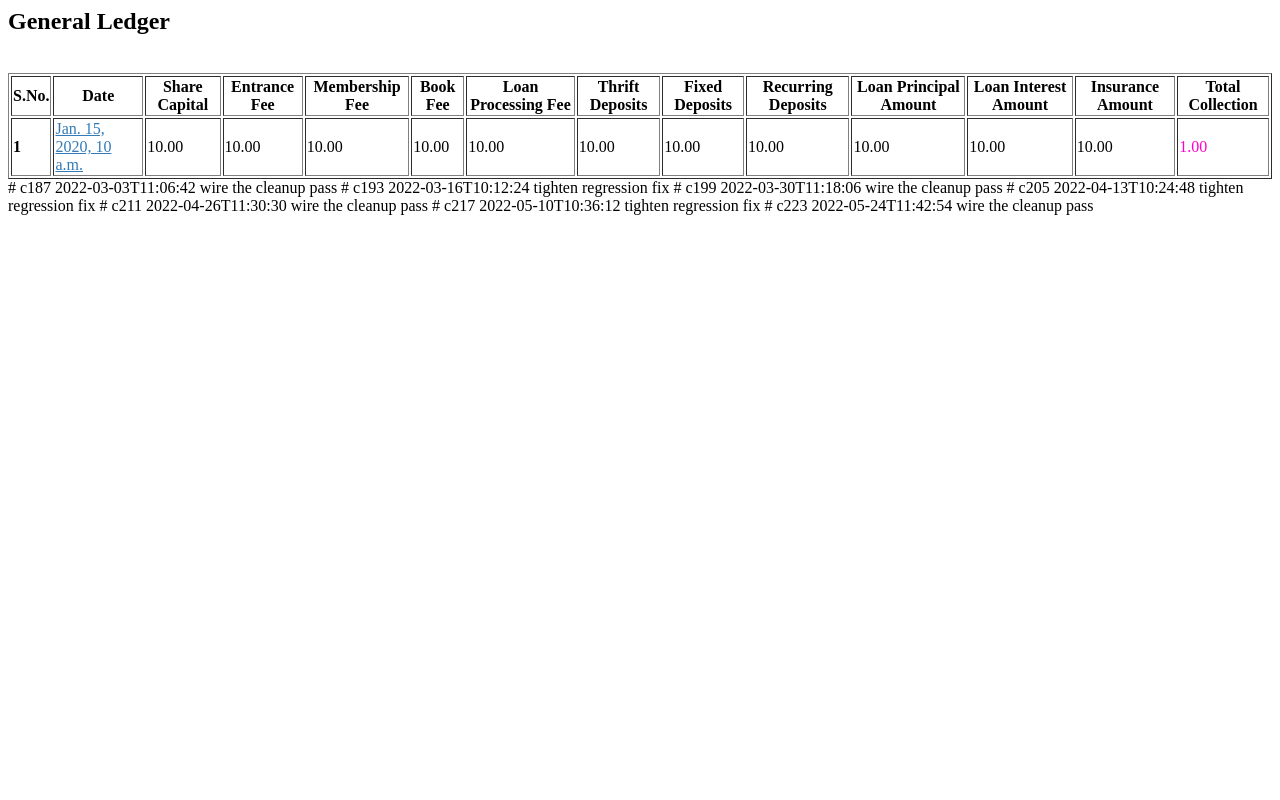
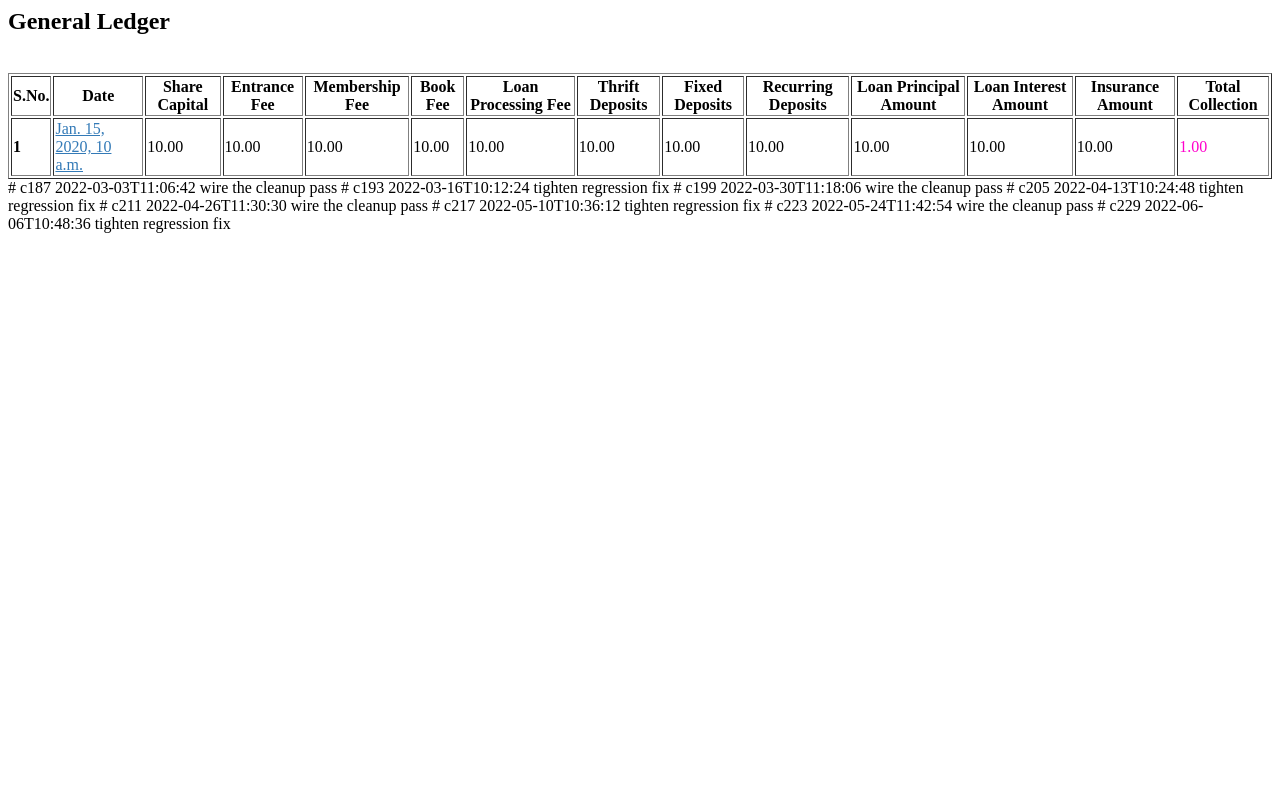
Before and after one commit to kkanupriyaphd21-dev/finance-backend-repo, a Django app: template templates/pdfgeneral_ledger.html in a window 1280 px wide. Run offline with Django 3.2, Linux system fonts and the light colour scheme; the template is opened without the code that fills it: most values are stand-ins (such as "Sample title", 1, 10 or a date in 2020).

Commit message:
tighten regression fix

```diff
--- a/templates/generalledger.html
+++ b/templates/generalledger.html
@@ -49,3 +49,5 @@
 # c223 2022-05-24T11:42:54 wire the cleanup pass
 
 # c225 2022-05-28T12:04:08 tighten regression fix
+
+# c229 2022-06-06T10:48:36 tighten regression fix
--- a/templates/pdfgeneral_ledger.html
+++ b/templates/pdfgeneral_ledger.html
@@ -21,3 +21,5 @@
 # c217 2022-05-10T10:36:12 tighten regression fix
 
 # c223 2022-05-24T11:42:54 wire the cleanup pass
+
+# c229 2022-06-06T10:48:36 tighten regression fix
```
